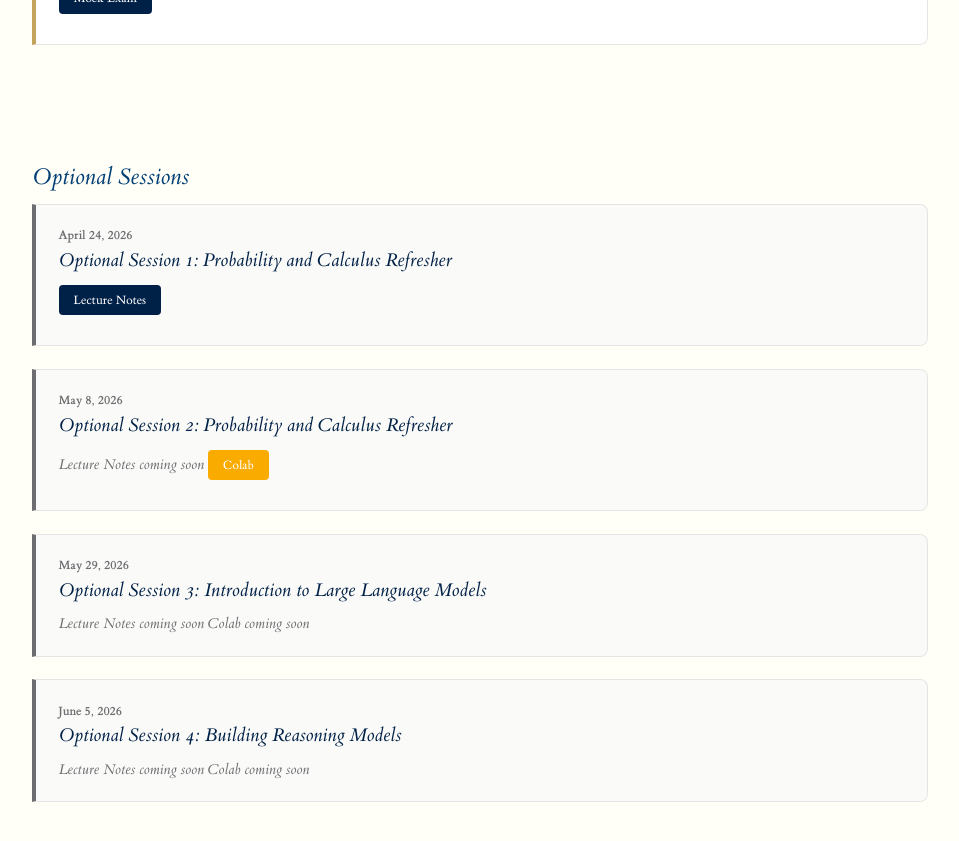
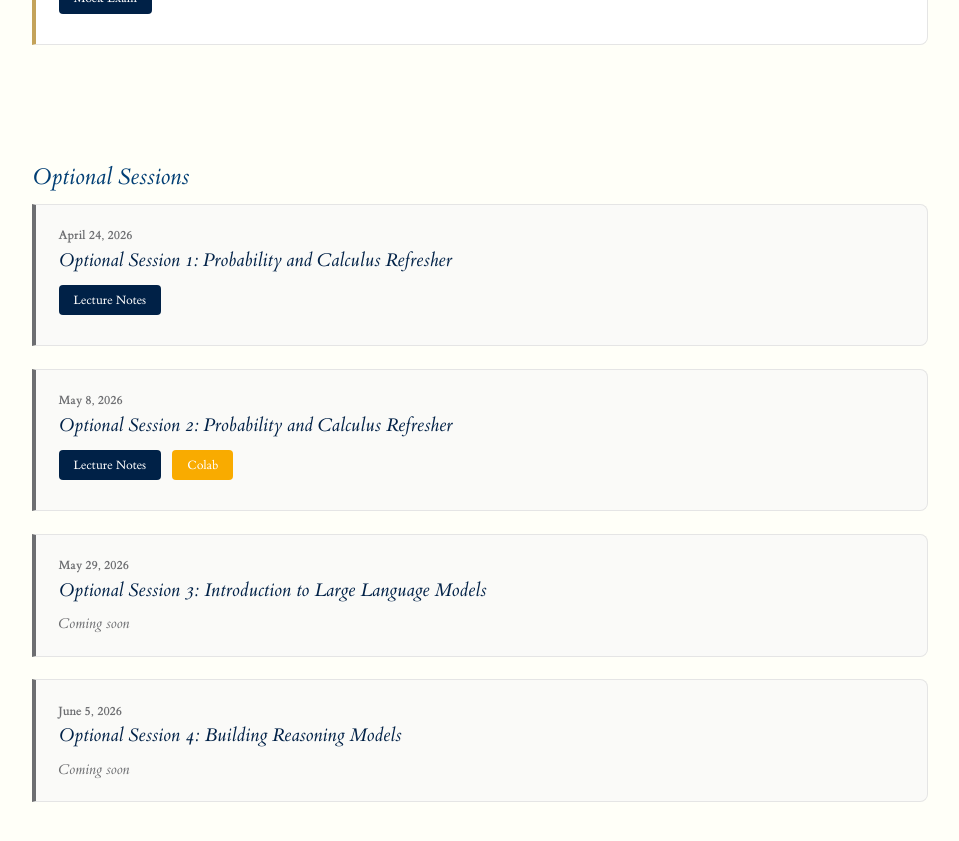
Before and after one commit to hm-ai/BUSI70575, a Jekyll site: the page built from syllabus.md, in a window 1280 px wide and 900 px high, scrolled down 1820 px. Shown: the top 841 px of the window, without its empty margins (160-1119 px from the left). Built offline with Jekyll 4.4.1, drawn with Linux system fonts in a browser that asks for light colours.

Commit message:
Reuse Optional Session 1 lecture notes for Session 2; simplify 3 and 4
Co-Authored-By: Claude Opus 4.6 (1M context) <noreply@anthropic.com>

```diff
--- a/syllabus.md
+++ b/syllabus.md
@@ -126,7 +126,7 @@ permalink: /syllabus/
       <div class="week-date">May 8, 2026</div>
       <h3>Optional Session 2: Probability and Calculus Refresher</h3>
       <div class="materials">
-        <span class="coming-soon">Lecture Notes coming soon</span>
+        <a href="{{ site.baseurl }}/Lectures/Optional_Sessions/BUSI70575_Optional_Lecture_Notes_Proba_Calculus.pdf" class="btn">Lecture Notes</a>
         <a href="https://colab.research.google.com/drive/13T2jJw5MayZ7EDBXbHAH7VHRxGrqsG5I?usp=sharing" class="btn btn-colab">Colab</a>
       </div>
     </div>
@@ -135,8 +135,7 @@ permalink: /syllabus/
       <div class="week-date">May 29, 2026</div>
       <h3>Optional Session 3: Introduction to Large Language Models</h3>
       <div class="materials">
-        <span class="coming-soon">Lecture Notes coming soon</span>
-        <span class="coming-soon">Colab coming soon</span>
+        <span class="coming-soon">Coming soon</span>
       </div>
     </div>
 
@@ -144,8 +143,7 @@ permalink: /syllabus/
       <div class="week-date">June 5, 2026</div>
       <h3>Optional Session 4: Building Reasoning Models</h3>
       <div class="materials">
-        <span class="coming-soon">Lecture Notes coming soon</span>
-        <span class="coming-soon">Colab coming soon</span>
+        <span class="coming-soon">Coming soon</span>
       </div>
     </div>
 
```
